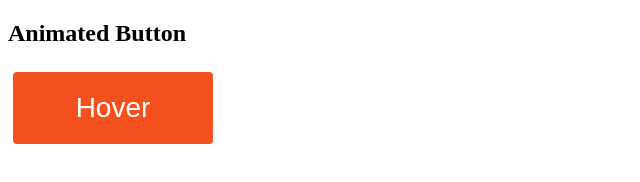
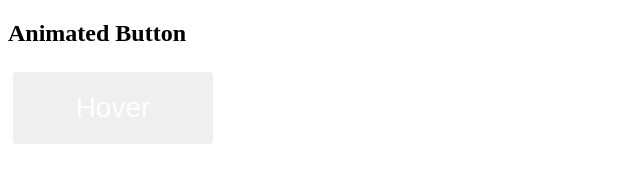
Before and after one commit to DogeWoge/dogewoge.github.io, a plain HTML site: page index2.html in a window 1280 px wide. Shown: the whole page, without its empty margins (0-640 px from the left). Drawn offline with Linux system fonts and the light colour scheme.

Commit message:
Update index2.html

```diff
--- a/index2.html
+++ b/index2.html
@@ -5,7 +5,7 @@
 .button {
   display: inline-block;
   border-radius: 4px;
-  background-color: #f4511e;
+  background-color: ##FFFFFF;
   border: none;
   color: #FFFFFF;
   text-align: center;
```
